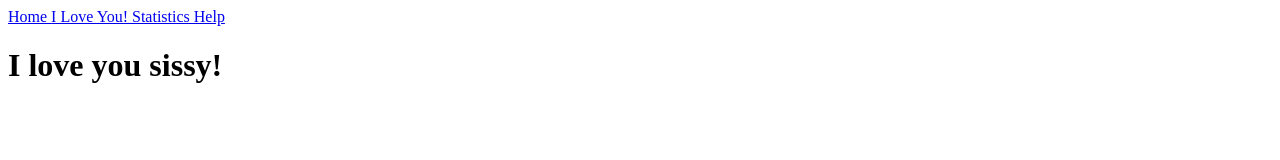
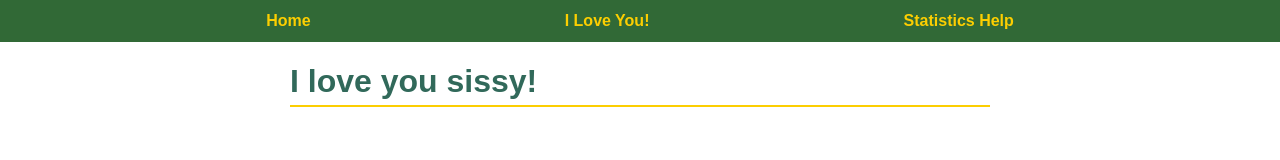
Before and after one commit to aetolles/sissy, a plain HTML site: page iloveyou.html in a window 1280 px wide. Drawn offline with Linux system fonts and the light colour scheme.

Commit message:
Update iloveyou.html

```diff
--- a/iloveyou.html
+++ b/iloveyou.html
@@ -1,5 +1,9 @@
 <!DOCTYPE html>
 <html>
+   <head>
+    <link rel="stylesheet" href="styles.css" />
+    <meta name="viewport" content="width=device-width, initial-scale=1.0">
+   </head>
    <body>
     <div class="navbar">
         <a href="index.html">
```
